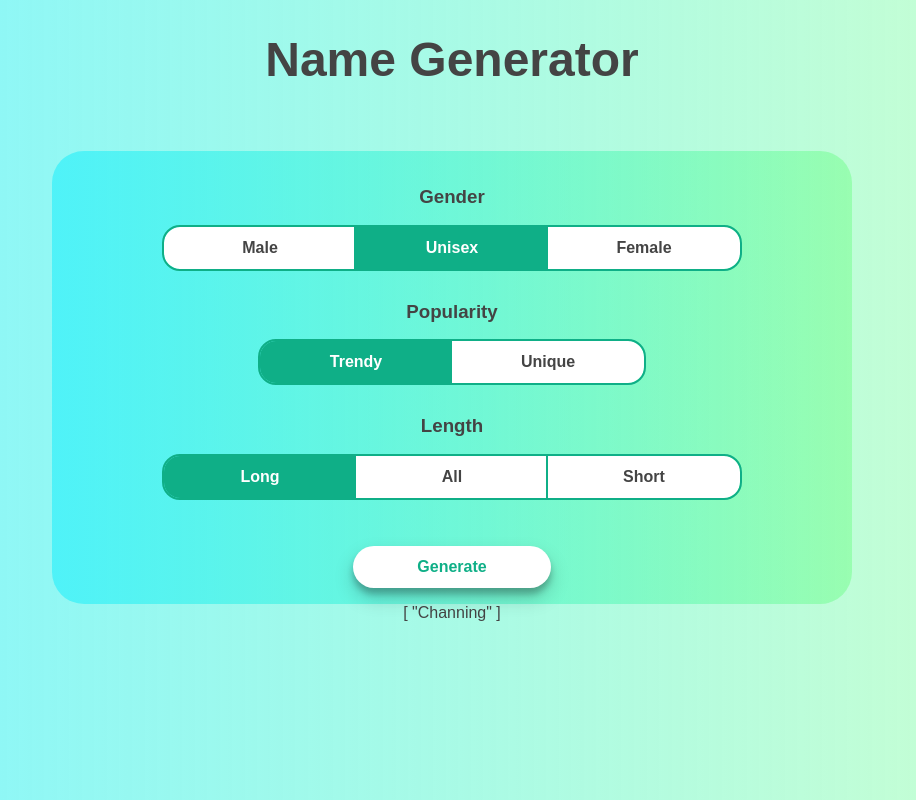
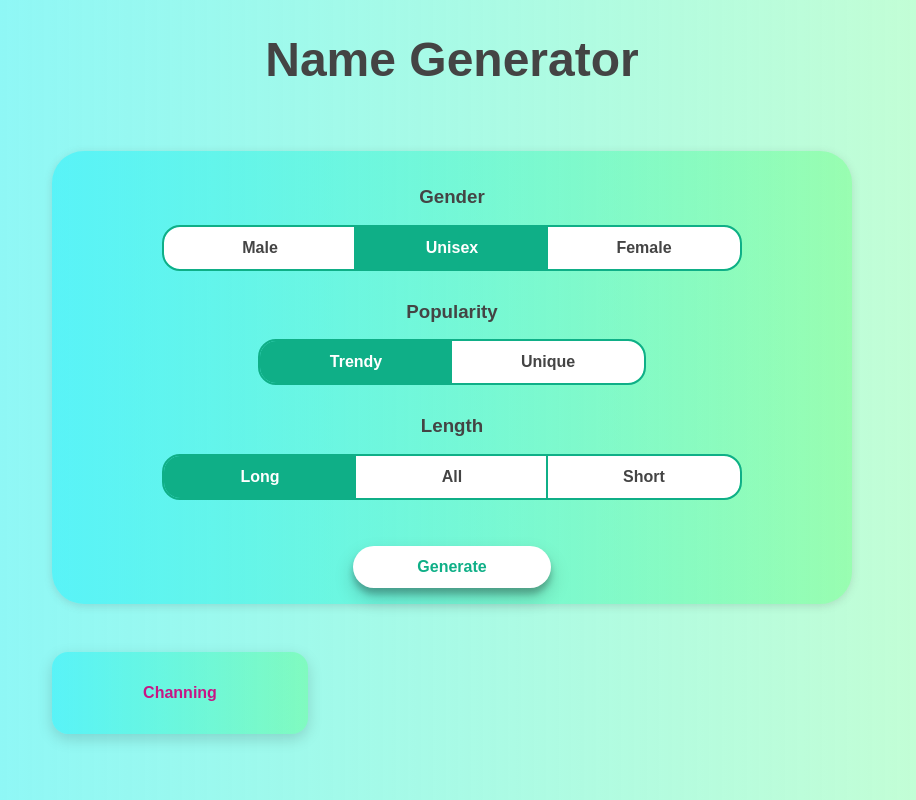
Before and after one commit to gnoul4869/name-generator, a Nuxt app: page / in a window 1280 px wide. Both pictures are taken after a click on the button "Generate". Shown: the whole page, without its empty margins (188-1104 px from the left). Built offline with nearby package versions, Linux system fonts and the light colour scheme.

Commit message:
- Add keys to v-for. - Create variables in scss. - Add .cards-container and .card with styles. - Add watch inside onUpdated to apply random colors to names.

```diff
--- a/app.vue
+++ b/app.vue
@@ -1,5 +1,5 @@
 <script setup lang="ts">
-import { Gender, Popularity, Length, nameData } from '@/data';
+import { Gender, Popularity, Length, nameData, nameColors } from '@/data';
 
 interface Options {
     gender: Gender;
@@ -29,6 +29,25 @@ const generateNames = () => {
 
     names.value = filteredNames.map((n) => n.name);
 };
+
+onUpdated(() => {
+    watch(
+        names,
+        () => {
+            for (const name of names.value) {
+                const nameCard: HTMLElement = document.querySelector(`#${name}`);
+                console.log(nameCard);
+                if (nameCard) {
+                    const index: number = Math.floor(Math.random() * nameColors.length);
+                    nameCard.style.color = nameColors[index];
+                }
+            }
+        },
+        {
+            flush: 'post',
+        }
+    );
+});
 </script>
 
 <template>
@@ -38,7 +57,12 @@ const generateNames = () => {
             <div class="option">
                 <h3>Gender</h3>
                 <div class="buttons-container">
-                    <button v-for="gen in Gender" :class="gen === options.gender && 'active'" @click="options.gender = gen">
+                    <button
+                        v-for="gen in Gender"
+                        :key="gen"
+                        :class="gen === options.gender && 'active'"
+                        @click="options.gender = gen"
+                    >
                         {{ upperCaseFirstLetter(gen) }}
                     </button>
                 </div>
@@ -48,6 +72,7 @@ const generateNames = () => {
                 <div class="buttons-container">
                     <button
                         v-for="pop in Popularity"
+                        :key="pop"
                         :class="pop === options.popularity && 'active'"
                         @click="options.popularity = pop"
                     >
@@ -58,26 +83,58 @@ const generateNames = () => {
             <div class="option">
                 <h3>Length</h3>
                 <div class="buttons-container">
-                    <button v-for="len in Length" :class="len === options.length && 'active'" @click="options.length = len">
+                    <button
+                        v-for="len in Length"
+                        :key="len"
+                        :class="len === options.length && 'active'"
+                        @click="options.length = len"
+                    >
                         {{ upperCaseFirstLetter(len) }}
                     </button>
                 </div>
             </div>
             <button class="main" @click="generateNames">Generate</button>
         </div>
-        {{ names }}
+        <div class="cards-container">
+            <div v-for="name in names" :key="name" class="card" :id="name">
+                <p>{{ name }}</p>
+            </div>
+        </div>
     </div>
 </template>
 
 <style lang="scss">
-body {
+$slite-black: #444;
+$vue-green: #0faf87;
+
+@mixin bg-green-gradient {
     background: rgb(51, 240, 250);
     background: linear-gradient(90deg, rgba(51, 240, 250, 0.6) 0%, rgba(0, 255, 19, 0.2) 100%);
 }
 
+body {
+    @include bg-green-gradient;
+}
+
+button {
+    &.main {
+        color: $vue-green;
+        background: white;
+        border-radius: 6.5rem;
+        border: none;
+        outline: 0;
+        box-shadow: rgba(0, 0, 0, 0.19) 0px 10px 20px, rgba(0, 0, 0, 0.23) 0px 6px 6px;
+        padding: 0.75rem 4rem;
+        font-size: 1rem;
+        font-weight: bold;
+        margin-top: 1rem;
+        cursor: pointer;
+    }
+}
+
 .container {
     font-family: Arial, Helvetica, sans-serif;
-    color: #444;
+    color: $slite-black;
     max-width: 50rem;
     margin: 0 auto;
     text-align: center;
@@ -88,14 +145,14 @@ body {
 }
 
 .options-container {
-    background: rgb(51, 240, 250);
-    background: linear-gradient(90deg, rgba(51, 240, 250, 0.7) 0%, rgba(0, 255, 19, 0.2) 100%);
+    @include bg-green-gradient;
     border-radius: 2rem;
     padding: 1rem;
     widows: 95%;
     margin: 0 auto;
     margin-top: 4rem;
     position: relative;
+    box-shadow: rgba(99, 99, 99, 0.2) 0px 2px 8px 0px;
 
     .option {
         margin-bottom: 2rem;
@@ -104,9 +161,9 @@ body {
 
 .buttons-container {
     button {
-        color: #444;
+        color: $slite-black;
         background-color: white;
-        outline: 0.15rem solid #0faf87;
+        outline: 0.15rem solid $vue-green;
         border: none;
         padding: 0.75rem;
         width: 12rem;
@@ -123,25 +180,28 @@ body {
         }
 
         &.active {
-            background-color: #0faf87;
+            background-color: $vue-green;
             color: white;
         }
     }
 }
 
-button {
-    &.main {
-        color: #0faf87;
-        background: white;
-        border-radius: 6.5rem;
-        border: none;
-        outline: 0;
-        box-shadow: rgba(0, 0, 0, 0.19) 0px 10px 20px, rgba(0, 0, 0, 0.23) 0px 6px 6px;
-        padding: 0.75rem 4rem;
-        font-size: 1rem;
+.cards-container {
+    display: flex;
+    flex-wrap: wrap;
+    margin-top: 3rem;
+
+    .card {
+        @include bg-green-gradient;
+        width: 28%;
+        color: mediumvioletred;
         font-weight: bold;
-        margin-top: 1rem;
-        cursor: pointer;
+        border-radius: 1rem;
+        padding: 1rem;
+        margin-right: 0.5rem;
+        margin-bottom: 1rem;
+        position: relative;
+        box-shadow: rgba(0, 0, 0, 0.15) 0px 5px 15px 0px;
     }
 }
 </style>
--- a/data.ts
+++ b/data.ts
@@ -267,3 +267,154 @@ export const nameData: Name[] = [
         length: Length.SHORT,
     },
 ];
+
+export const nameColors: string[] = [
+    'AliceBlue',
+    // 'AntiqueWhite',
+    // 'Aqua',
+    // 'Aquamarine',
+    'Azure',
+    // 'Beige',
+    'Bisque',
+    'Black',
+    // 'BlanchedAlmond',
+    'Blue',
+    'BlueViolet',
+    'Brown',
+    'BurlyWood',
+    'CadetBlue',
+    // 'Chartreuse',
+    'Chocolate',
+    'Coral',
+    'CornflowerBlue',
+    // 'Cornsilk',
+    'Crimson',
+    // 'Cyan',
+    'DarkBlue',
+    'DarkCyan',
+    'DarkGoldenRod',
+    'DarkGray',
+    'DarkGrey',
+    'DarkGreen',
+    // 'DarkKhaki',
+    'DarkMagenta',
+    'DarkOliveGreen',
+    'DarkOrange',
+    'DarkOrchid',
+    'DarkRed',
+    'DarkSalmon',
+    // 'DarkSeaGreen',
+    'DarkSlateBlue',
+    'DarkSlateGray',
+    'DarkSlateGrey',
+    'DarkTurquoise',
+    'DarkViolet',
+    'DeepPink',
+    'DeepSkyBlue',
+    'DimGray',
+    'DimGrey',
+    'DodgerBlue',
+    'FireBrick',
+    'FloralWhite',
+    'ForestGreen',
+    'Fuchsia',
+    // 'Gainsboro',
+    'GhostWhite',
+    'Gold',
+    'GoldenRod',
+    'Gray',
+    'Grey',
+    'Green',
+    // 'GreenYellow',
+    // 'HoneyDew',
+    'HotPink',
+    'IndianRed',
+    'Indigo',
+    'Ivory',
+    'Khaki',
+    // 'Lavender',
+    // 'LavenderBlush',
+    // 'LawnGreen',
+    'LemonChiffon',
+    // 'LightBlue',
+    'LightCoral',
+    // 'LightCyan',
+    // 'LightGoldenRodYellow',
+    // 'LightGray',
+    // 'LightGrey',
+    // 'LightGreen',
+    // 'LightPink',
+    'LightSalmon',
+    'LightSeaGreen',
+    // 'LightSkyBlue',
+    'LightSlateGray',
+    'LightSlateGrey',
+    // 'LightSteelBlue',
+    // 'LightYellow',
+    // 'Lime',
+    // 'LimeGreen',
+    // 'Linen',
+    'Magenta',
+    'Maroon',
+    // 'MediumAquaMarine',
+    'MediumBlue',
+    'MediumOrchid',
+    'MediumPurple',
+    'MediumSeaGreen',
+    'MediumSlateBlue',
+    // 'MediumSpringGreen',
+    // 'MediumTurquoise',
+    'MediumVioletRed',
+    'MidnightBlue',
+    // 'MintCream',
+    // 'MistyRose',
+    'Moccasin',
+    'NavajoWhite',
+    'Navy',
+    // 'OldLace',
+    'Olive',
+    'OliveDrab',
+    'Orange',
+    'OrangeRed',
+    'Orchid',
+    'PaleGoldenRod',
+    // 'PaleGreen',
+    // 'PaleTurquoise',
+    'PaleVioletRed',
+    // 'PapayaWhip',
+    'PeachPuff',
+    'Peru',
+    'Pink',
+    'Plum',
+    // 'PowderBlue',
+    'Purple',
+    'RebeccaPurple',
+    'Red',
+    'RosyBrown',
+    'RoyalBlue',
+    'SaddleBrown',
+    'Salmon',
+    'SandyBrown',
+    'SeaGreen',
+    // 'SeaShell',
+    'Sienna',
+    // 'Silver',
+    // 'SkyBlue',
+    'SlateBlue',
+    'SlateGray',
+    'SlateGrey',
+    // 'Snow',
+    // 'SpringGreen',
+    'SteelBlue',
+    // 'Tan',
+    'Teal',
+    // 'Thistle',
+    'Tomato',
+    // 'Turquoise',
+    'Violet',
+    'Wheat',
+    // 'White',
+    // 'WhiteSmoke',
+    'Yellow',
+    // 'YellowGreen',
+];
```
